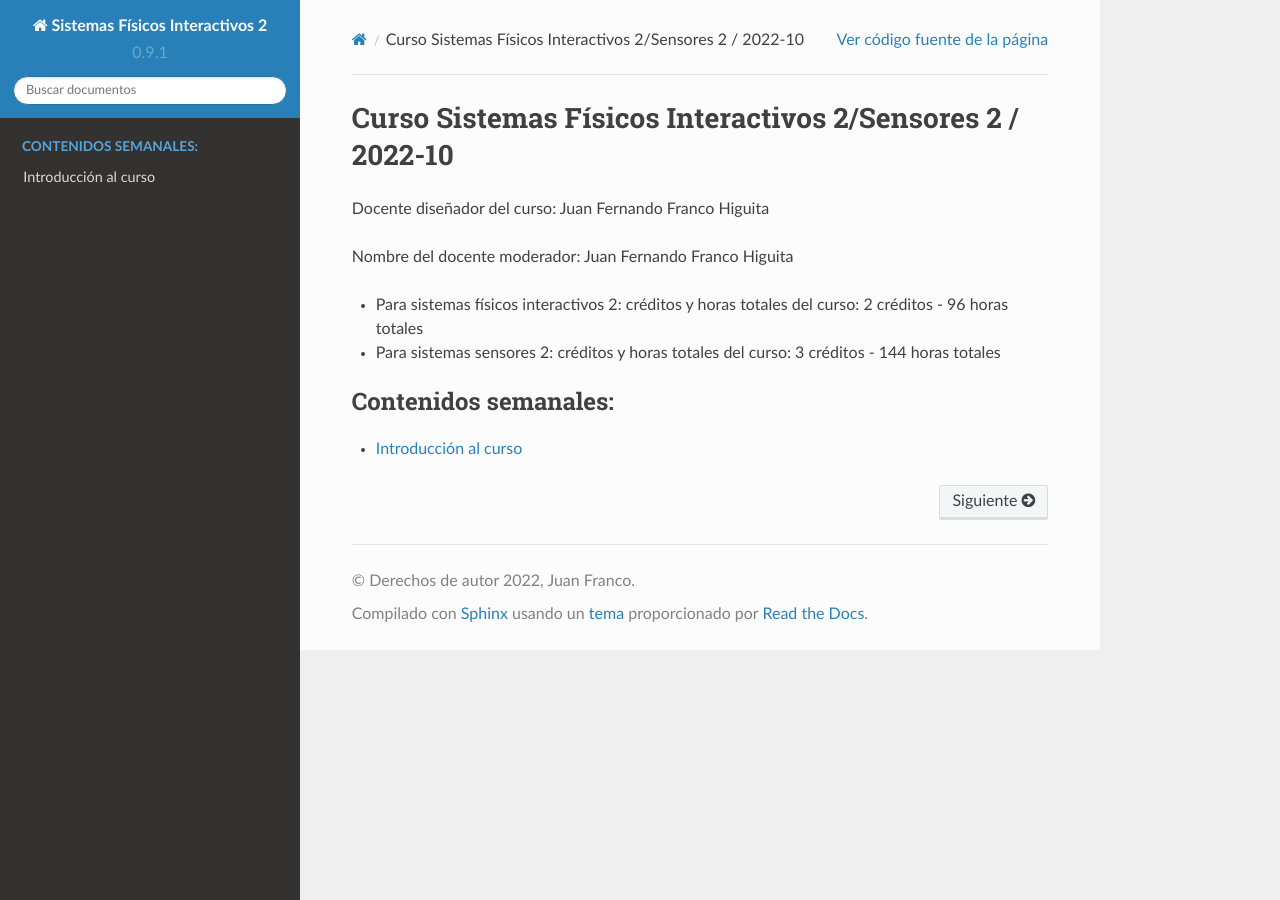
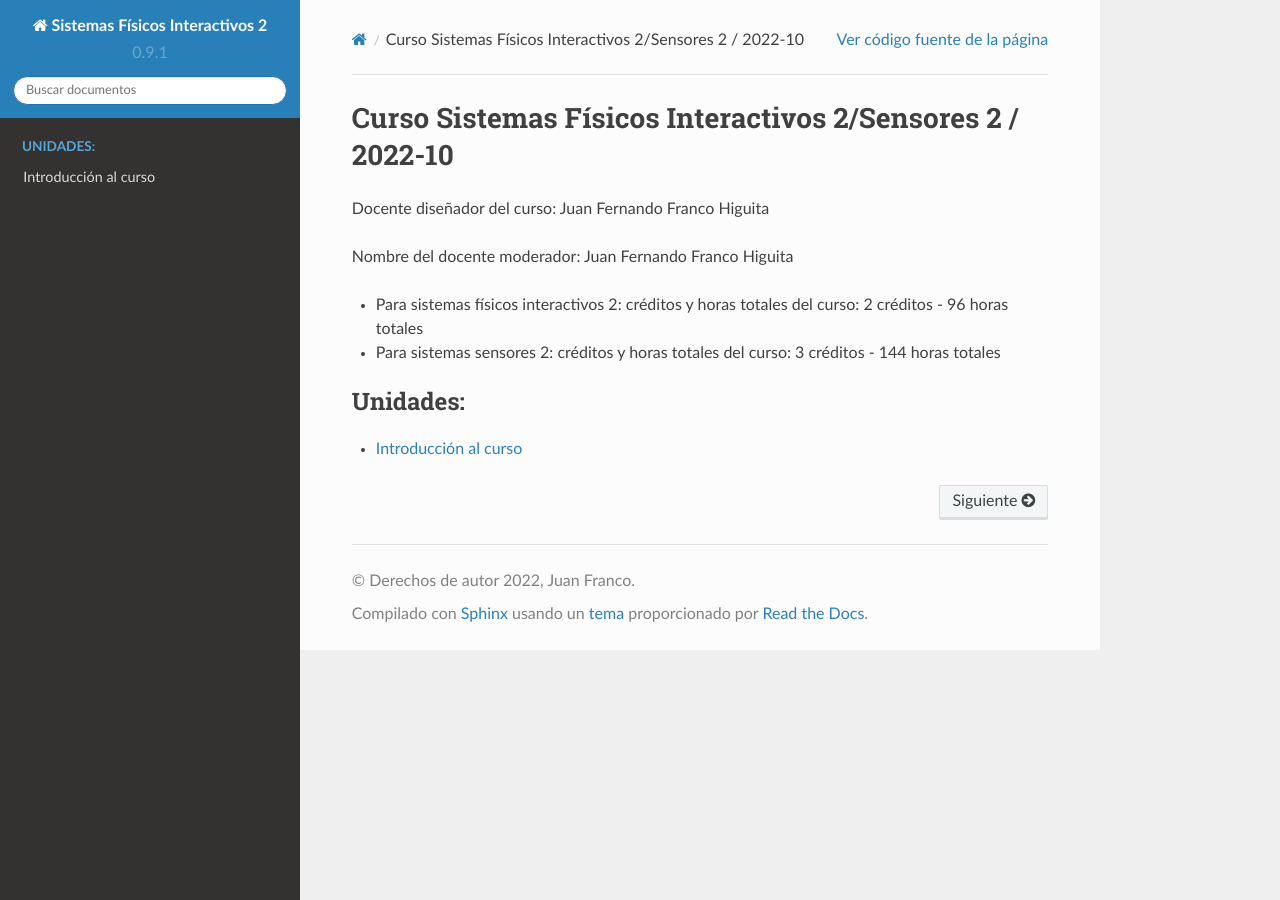
Before and after one commit to juanferfranco/SistemasFisicosInteractivos2, a Sphinx documentation site: the page built from docs/index.rst, in a window 1280 px wide. Built offline with Sphinx 7.4.7 and the Read the Docs theme 2.0.0, drawn with Linux system fonts in a browser that asks for light colours.

Commit message:
Change Contenidos semanales by Unidades in the intro section

```diff
--- a/docs/index.rst
+++ b/docs/index.rst
@@ -12,7 +12,7 @@ Nombre del docente moderador: Juan Fernando Franco Higuita
 
 .. toctree::
    :maxdepth: 1
-   :caption: Contenidos semanales:
+   :caption: Unidades:
 
    Introducción al curso <_intro/intro>
 ..
```
